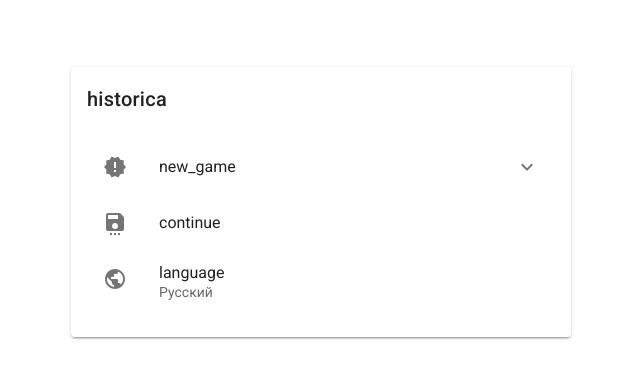
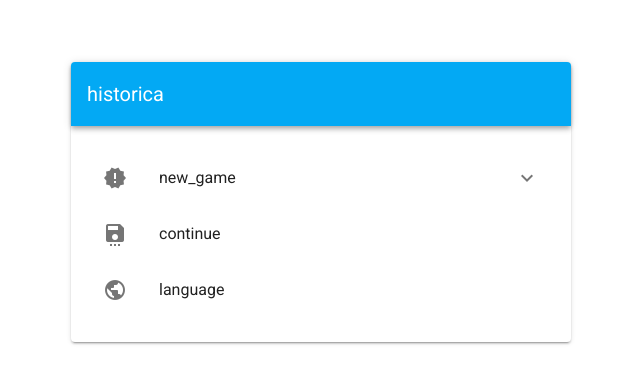
Before and after one commit to OlegZin/Historica, a Vue app: page /#/ in a window 1280 px wide. Shown: the part 198-582 px from the top of the page, without its empty margins (319-959 px from the left). Built offline with nearby package versions, Linux system fonts and the light colour scheme.

Commit message:
- переключение языка

```diff
--- a/src/components/MenuScreen.vue
+++ b/src/components/MenuScreen.vue
@@ -2,7 +2,13 @@
     <v-container fill-height fluid class="pa-0">
         <v-row align="center" justify="center">
             <v-card width="500">
-                <v-card-title>{{ $t('historica') }}</v-card-title>
+                <v-toolbar
+                    color="light-blue"
+                    dark
+                >
+                    <v-toolbar-title>{{ $t('historica') }}</v-toolbar-title>
+                </v-toolbar>
+
                 <v-card-text>
                     <v-list flat>
                         <v-list-item-group>
@@ -66,10 +72,7 @@
                                 <v-list-item-icon>
                                     <v-icon>mdi-earth</v-icon>
                                 </v-list-item-icon>
-                                <v-list-item-content>
-                                    <v-list-item-title>{{ $t('language') }}</v-list-item-title>
-                                    <v-list-item-subtitle>Русский</v-list-item-subtitle>
-                                </v-list-item-content>
+                                <v-list-item-title @click="changeLang">{{ $t('language') }}</v-list-item-title>
                             </v-list-item>
                         </v-list-item-group>
                     </v-list>
@@ -82,6 +85,16 @@
 <script>
     export default {
         name: 'MenuScreen',
+
+        methods: {
+            changeLang() {
+                if (this.$i18n.locale === 'ru') {
+                    this.$i18n.locale = 'en'
+                } else if (this.$i18n.locale === 'en') {
+                    this.$i18n.locale = 'ru'
+                }
+            },
+        },
     }
 </script>
 
```
